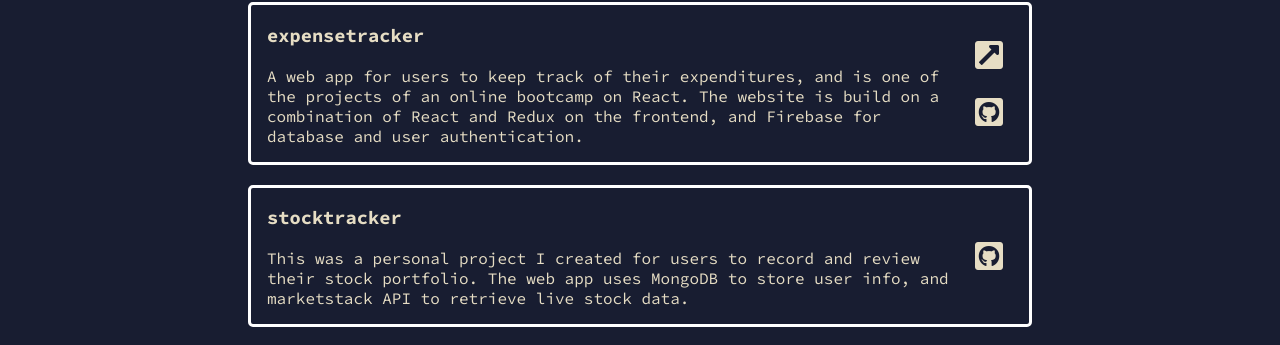
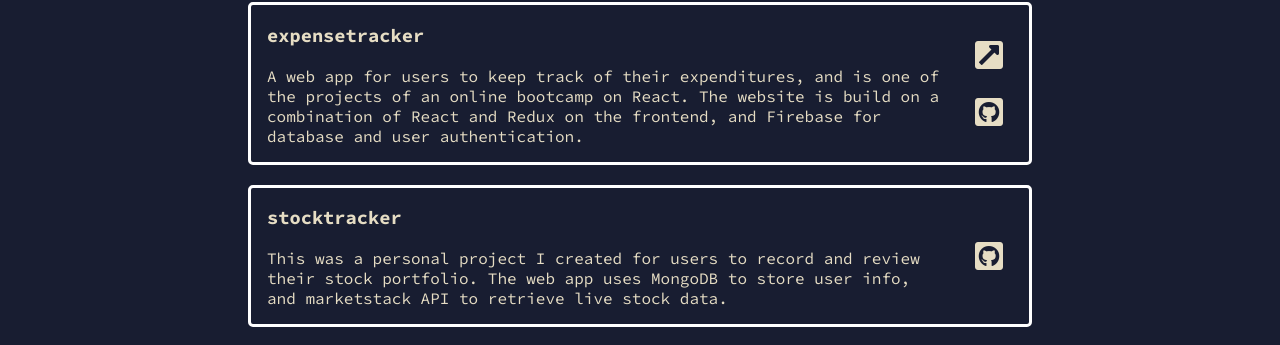
Before and after one commit to salmonsashimi/my-site, a React (Create React App) app: page / in a window 1280 px wide. Shown: the part 1684-2029 px from the top of the page. Built offline with nearby package versions, Linux system fonts and the light colour scheme.

Commit message:
adjusted project text padding

```diff
--- a/src/styles/ProjectBox.css
+++ b/src/styles/ProjectBox.css
@@ -20,7 +20,7 @@
 }
 
 .projectBox-text {
-    padding-right: 15px;
+    padding-right: 20px;
 }
 
 .projectBox-icons {
```
